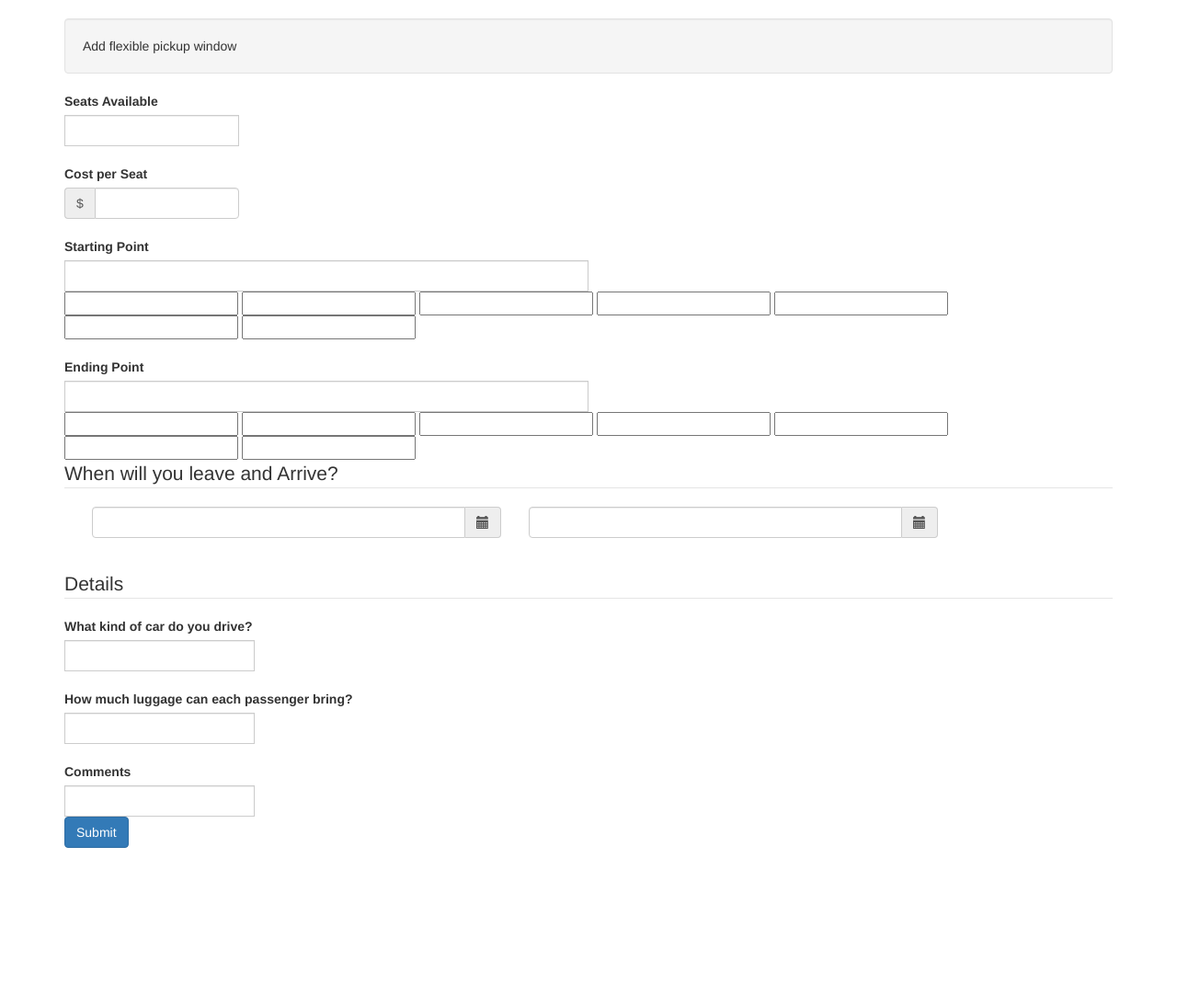
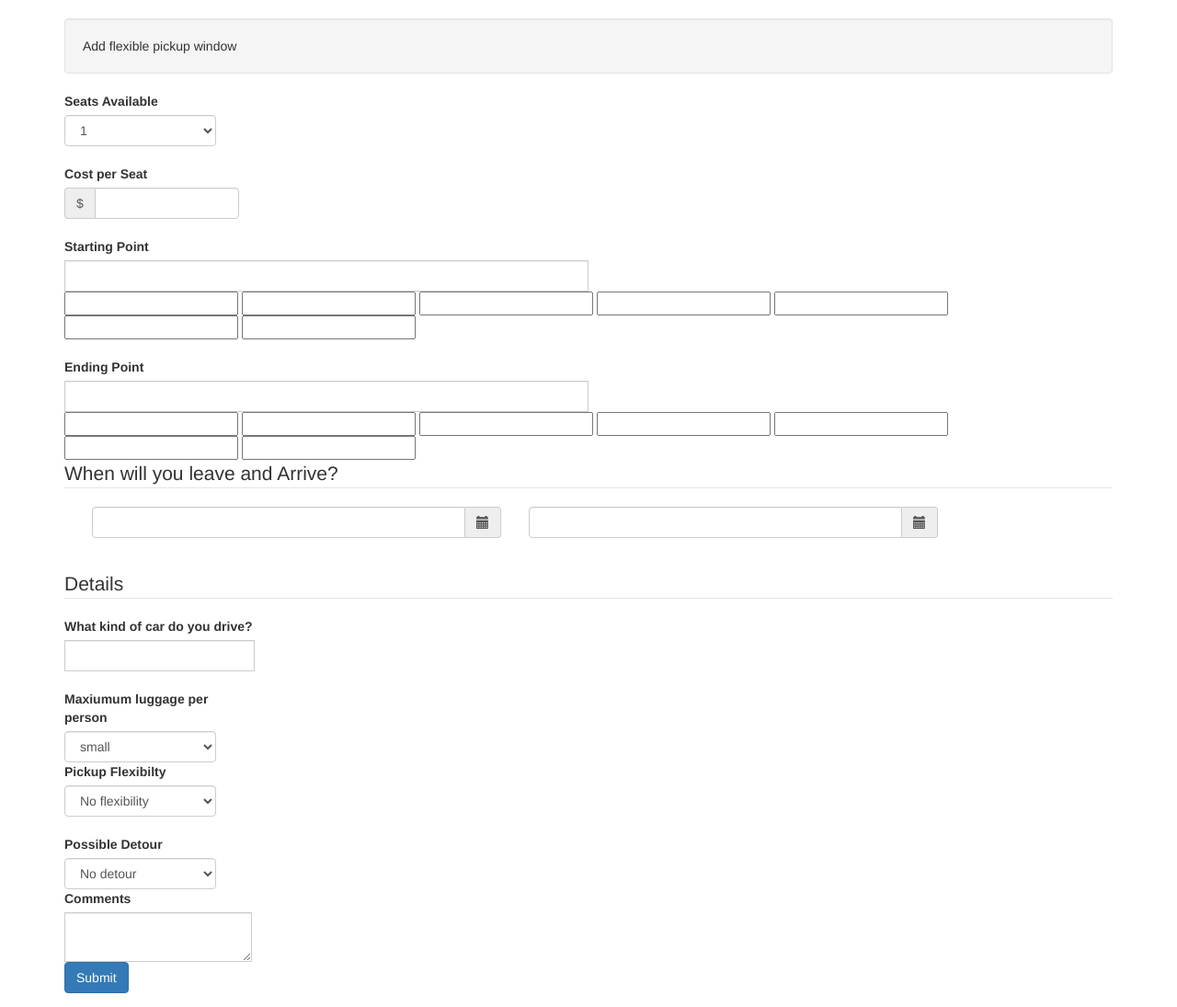
Before and after one commit to maddiecousens/Carseat, a Flask app: page /post-ride in a window 1280 px wide. Shown: the part 52-1147 px from the top of the page at 92% size. Before the commit the page ends 974 px from the top, so only its background shows below. Run offline with Flask 2, Linux system fonts and the light colour scheme; some libraries are stand-ins or nearby versions.

Commit message:
Added detours and pickup flexibility to db Model. Added icons/tooltips to search results page for luggage, pickup flexibility, and detours

```diff
--- a/seed.py
+++ b/seed.py
@@ -107,7 +107,9 @@ def example_data():
                         # pickup_window = datetime.strptime(row[24],'%M'),
                         car_type = row[9],
                         luggage =  row[10],
-                        comments = row[11]
+                        comments = row[11],
+                        pickup_window = row[12],
+                        detour = row[13]
                         )
 
             db.session.add(ride)
--- a/server.py
+++ b/server.py
@@ -103,6 +103,7 @@ def search_rides():
 
 
         return render_template('search.html', rides=rides)
+
 
 @app.route('/post-ride', methods=["GET"])
 def view_rideform():
--- a/templates/base.html
+++ b/templates/base.html
@@ -7,6 +7,7 @@
   <link rel="stylesheet" href="https://maxcdn.bootstrapcdn.com/bootstrap/3.3.7/css/bootstrap.min.css" integrity="sha384-BVYiiSIFeK1dGmJRAkycuHAHRg32OmUcww7on3RYdg4Va+PmSTsz/K68vbdEjh4u" crossorigin="anonymous">
   <title>{% block title %} Title {% endblock %}</title>
   {% block head %} {% endblock %}
+
   <style>
       /* navbar */
     .navbar-default {
@@ -120,7 +121,8 @@
   </div><!-- /.container-fluid -->
 </nav>
 
-  {% block content %} <!-- Block content --> {% endblock %}
+  {% block content %}
+  {% endblock %}
 
 <!-- <script src="http://code.jquery.com/jquery.js"></script> -->
 <script src="http://maxcdn.bootstrapcdn.com/bootstrap/3.3.4/js/bootstrap.min.js"></script>
--- a/templates/rideform.html
+++ b/templates/rideform.html
@@ -23,6 +23,7 @@
 
 {% block content %}
 
+
 <!-- Jquery -->
 
 
@@ -33,16 +34,17 @@
     Add flexible pickup window
 </div>
 
-<form action="/post-ride" method="post">
+<form action="/post-ride" method="post" id="ride-form">
     <div class="form-group">
 
             <div class="row">
-                <div class="col-lg-12">
+                <div class="col-lg-2">
                     <label for="seats">Seats Available</label>
-                    <div class="input-group col-xs-2">
-                        <input type="text" class="form-control" id="seats" name="seats"
-                        aria-describedby="seats" placedholder="Seats Available" required>
-                    </div>
+                    <select class="form-control" name="seats">
+                        {% for i in range(7) %}
+                        <option value={{ i+1 }}>{{ i+1 }}</option>
+                        {% endfor %}<span>
+                    </select>
                 </div>
             </div>
 
@@ -54,7 +56,7 @@
                     <div class="input-group col-xs-2">
                         <span class="input-group-addon">$</span>
                         <input type="number" class="form-control" id="cost" name="cost"
-                        aria-describedby="cost" placedholder="Ex: 15.00" required>
+                        aria-describedby="cost" placedholder="Ex: 15.00" min="1.00" required>
                     </div>
                 </div>
             </div>
@@ -145,25 +147,54 @@
 
 
                 <br>
+                <div class="row">
+                    <div class="col-xs-2">
+                        <label for="luggage">Maxiumum luggage per person</label>
+                        <select class="form-control" d="luggage" name="luggage"
+                            aria-describedby="luggage" placedholder="" required>
+                            <option value="small">small</option>
+                            <option value="medium">medium</option>
+                            <option value="large">large</option>
+                        </select>
+                    </div>
+                </div>
 
                 <div class="row">
-                    <div class="col-xs-8">
-                        <label for="luggage">How much luggage can each passenger bring?</label>
-                        <div class="input-group">
-                            <input type="text" class="form-control" id="luggage" name="luggage"
-                            aria-describedby="luggage" placedholder="" required>
-                        </div>
+                    <div class="col-xs-2">
+                        <label for="pickup-window">Pickup Flexibilty</label>
+                        <select class="form-control" d="pickup-window" name="pickup-window"
+                            aria-describedby="pickup-window" placedholder="" required>
+                            <option value="No">No flexibility</option>
+                            <option value="15 min">In a 15 min window</option>
+                            <option value="30 min">In a 30 min window</option>
+                            <option value="1 hour">In a 1 hour window</option>
+                            <option value="2 hour">In a 1 hour window</option>
+                            <option value="flexible">Vert flexible, discuss</option>
+                        </select>
                     </div>
                 </div>
 
                 <br>
 
                 <div class="row">
+                    <div class="col-xs-2">
+                        <label for="pickup-window">Possible Detour</label>
+                        <select class="form-control" d="pickup-window" name="pickup-window"
+                            aria-describedby="pickup-window" placedholder="" required>
+                            <option value="No">No detour</option>
+                            <option value="15 min">15 min</option>
+                            <option value="30 min">30 min</option>
+                            <option value="flexible">Flexible, discuss</option>
+                        </select>
+                    </div>
+                </div>
+
+                <div class="row">
                     <div class="col-xs-8">
                         <label for="comments">Comments</label>
                         <div class="input-group">
-                            <input type="text" class="form-control" id="comments" name="comments"
-                            aria-describedby="comments" placedholder="" required>
+                            <textarea form="ride-form" class="form-control" id="comments" name="comments"
+                            aria-describedby="comments" placedholder="" required></textarea>
                         </div>
                     </div>
                 </div>
```
Also changed, not shown: model.py (+4 -3 lines), seed-data/rides_seed.csv (+7 -7 lines), templates/search.html (+36 -7 lines).
